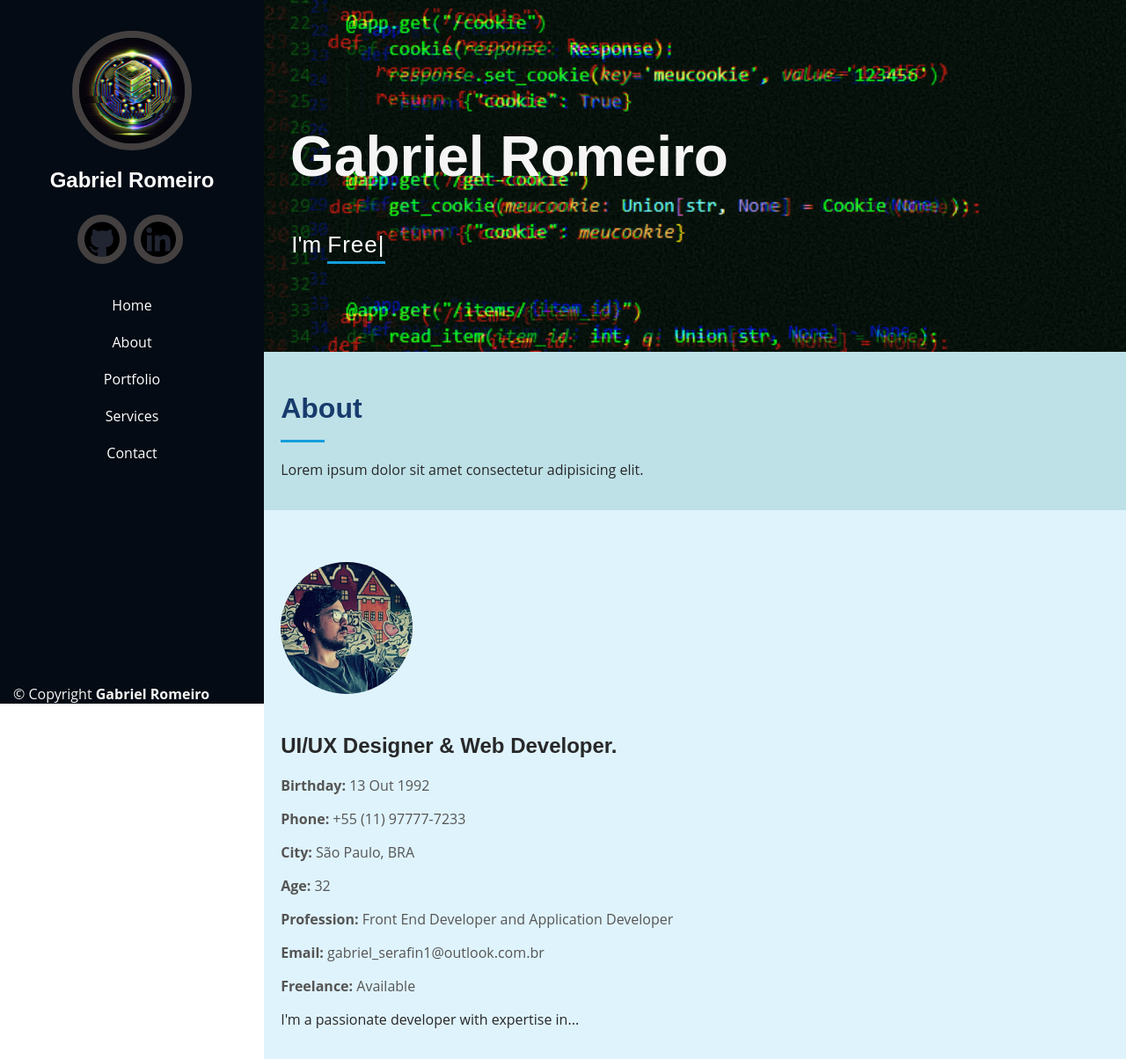
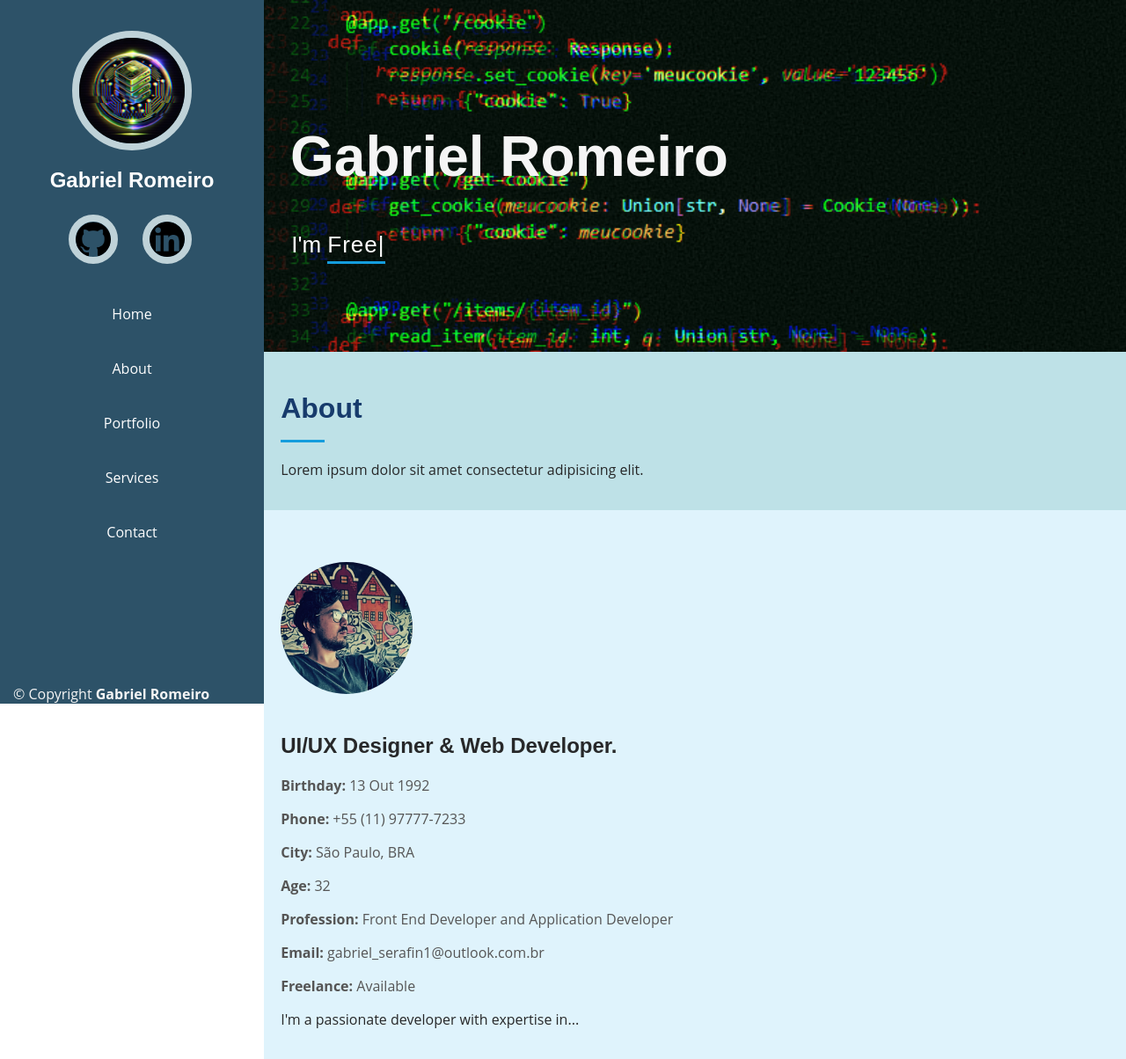
Before and after one commit to BEROMEIRO/PORTFOLIO, a Django app: page / in a window 1280 px wide. Shown: the top 1204 px of the page at 88% size. Run offline with Django 5.2, Linux system fonts and the light colour scheme.

Commit message:
Update CSS

```diff
--- a/meu_portfolio/static/css/styles.css
+++ b/meu_portfolio/static/css/styles.css
@@ -64,7 +64,7 @@ h6 {
     bottom: 0;
     width: 270px;
     padding: 0 15px;
-    background: #040b14;
+    background: #2d5268;
     overflow-y: auto;
     transition: all ease-in-out 0.5s;
 }
@@ -146,7 +146,7 @@ h6 {
     margin: 15px auto;
     display: block;
     width: 120px;
-    border: 8px solid rgb(68, 64, 64);
+    border: 8px solid rgb(191, 210, 216);
 }
 
 .profile h1 {
@@ -187,12 +187,7 @@ h6 {
 
 /*-------Navigation Menu-----*/
 .sidebar {
-    /* position: fixed; */
-    top: 0;
-    /* left: 0; */
-    bottom: 0;
-    width: 270px;
-    background: #040b14;
+
     color: white;
     display: flex;
     flex-direction: column;
@@ -217,7 +212,7 @@ nav.sidebar img {
 .sidebar .social-links {
     display: flex;
     justify-content: center;
-    gap: 20px;
+    gap: 40px;
     padding: 10px 0;
 }
 
@@ -225,7 +220,7 @@ nav.sidebar img {
     display: flex;
     justify-content: center;
     align-items: center;
-    background: #212431;
+    /* background: #D8BFD8; */
     border-radius: 50%;
     width: 40px;
     height: 40px;
@@ -257,11 +252,12 @@ nav.sidebar img {
     display: block;
     color: white;
     text-decoration: none;
-    padding: 10px 0;
+    padding: 20px 0;
 }
 
 .sidebar ul li a:hover {
-    background-color: #09192e;
+    background-color: #7d95a0;
+
 }
 
 /*----About------*/
@@ -354,13 +350,11 @@ nav.sidebar img {
 
 .menu a {
     color: white;
-    padding: 10px;
+    padding: 1px;
     text-decoration: none;
 }
 
-.menu a:hover {
-    background-color: #09192e;
-}
+
 
 .menu-footer {
     width: 100%;
```
Also changed, not shown: other parts of meu_portfolio/static/css/styles.css (+2 -2 lines).
